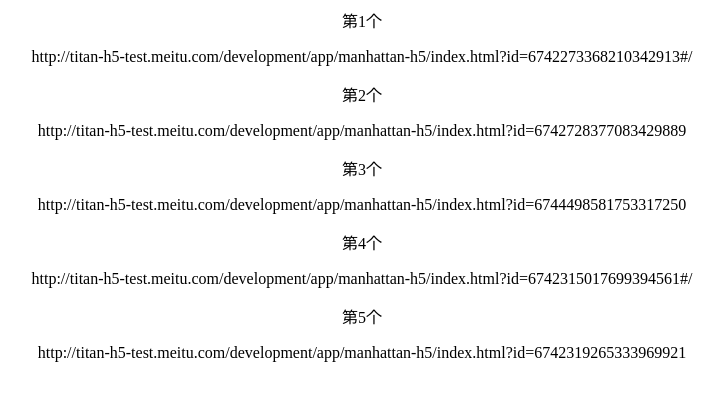
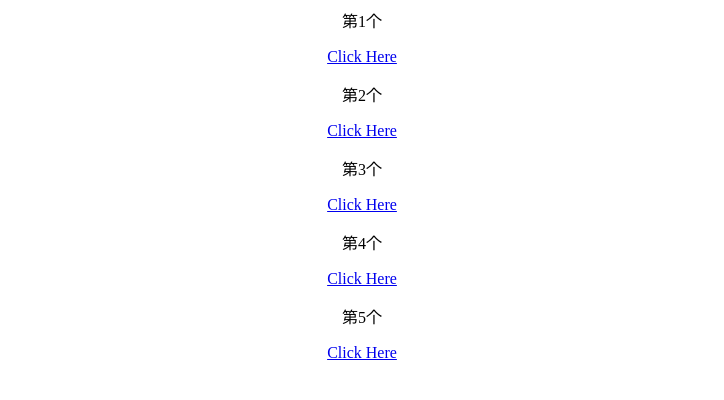
Before and after one commit to danielwoq/jobs-data, a plain HTML site: page index.html in a window 1280 px wide. Shown: the whole page, without its empty margins (278-1002 px from the left). Drawn offline with Linux system fonts and the light colour scheme.

Commit message:
Update index.html

```diff
--- a/index.html
+++ b/index.html
@@ -1,22 +1,18 @@
 <html>
 <body>
 <center>
- <p>第1个
- </p>
- <p><link>http://titan-h5-test.meitu.com/development/app/manhattan-h5/index.html?id=6742273368210342913#/
- </link></p>
+
+ <p>第1个</p>
+ <p><a href="http://titan-h5-test.meitu.com/development/app/manhattan-h5/index.html?id=6742273368210342913#/">Click Here</a></p>
  <p>第2个</p>
- <p>http://titan-h5-test.meitu.com/development/app/manhattan-h5/index.html?id=6742728377083429889
- </p>
+ <p><a href="http://titan-h5-test.meitu.com/development/app/manhattan-h5/index.html?id=6742728377083429889#/">Click Here</a></p>
  <p>第3个</p>
- <p>http://titan-h5-test.meitu.com/development/app/manhattan-h5/index.html?id=6744498581753317250
- </p>
+ <p><a href="http://titan-h5-test.meitu.com/development/app/manhattan-h5/index.html?id=6744498581753317250">Click Here</a></p>
  <p>第4个</p>
- <p>http://titan-h5-test.meitu.com/development/app/manhattan-h5/index.html?id=6742315017699394561#/
- </p>
-  <p>第5个</p>
-  <p>http://titan-h5-test.meitu.com/development/app/manhattan-h5/index.html?id=6742319265333969921
-    </p>
+ <p><a href="http://titan-h5-test.meitu.com/development/app/manhattan-h5/index.html?id=6742315017699394561#/">Click Here</a></p>
+ <p>第5个</p>
+ <p><a href="http://titan-h5-test.meitu.com/development/app/manhattan-h5/index.html?id=6742319265333969921">Click Here</a></p>
+
 </center>
 </body>
 </html>
```
